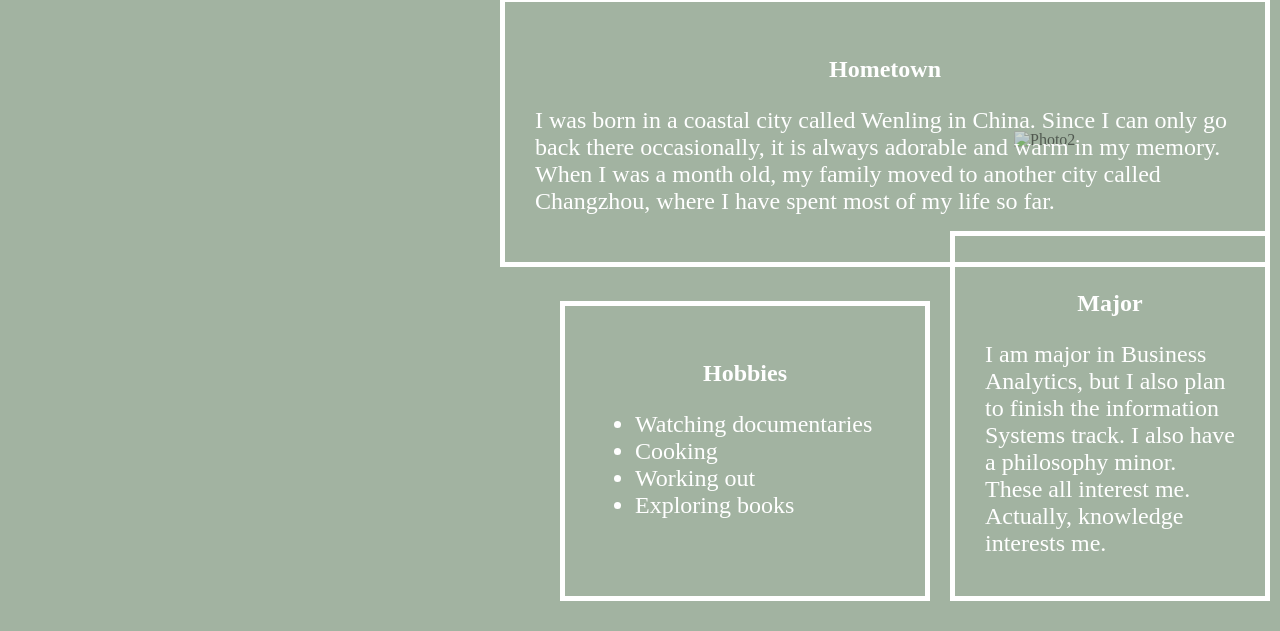
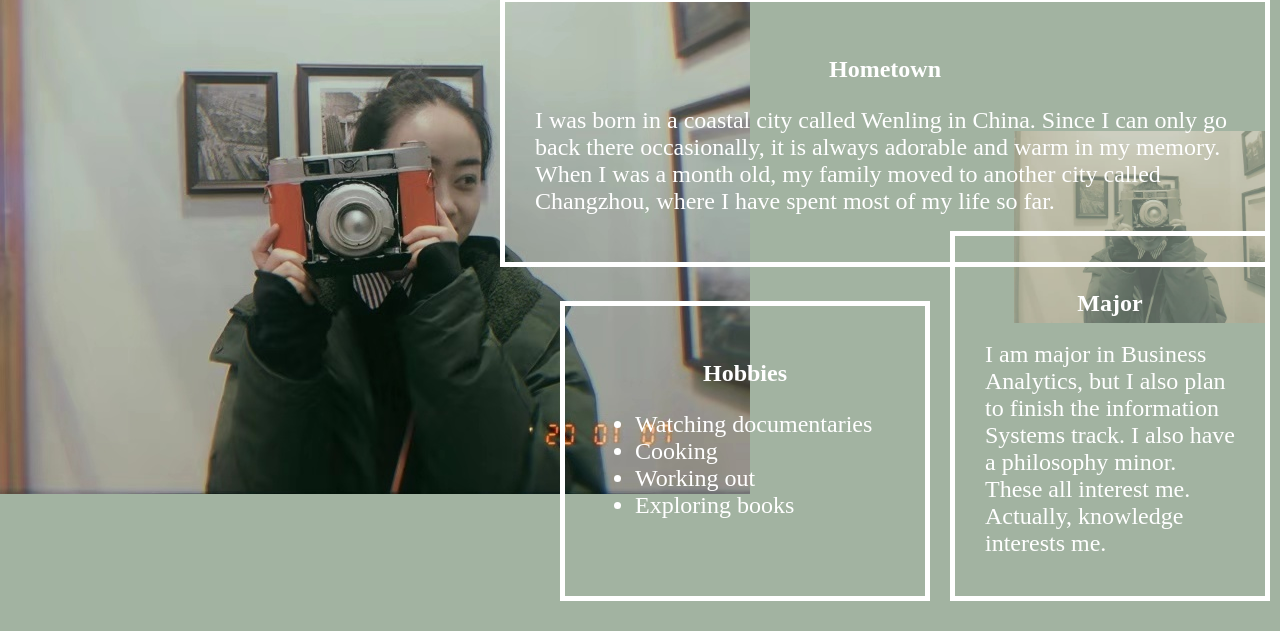
Before and after one commit to Lizhang97/MSCI3300_HW2, a plain HTML site: page index.html in a window 1280 px wide. Shown: the part 169-800 px from the top of the page. Drawn offline with Linux system fonts and the light colour scheme.

Commit message:
Change picture link

```diff
--- a/index.html
+++ b/index.html
@@ -22,8 +22,8 @@
       </header>
       <main>
         <section>
-          <img id="homepic" src="img/Photo1.jpeg" alt="Photo1">
-          <img id="pic" src="img/Photo2.jpeg" alt="Photo2">
+          <img id="homepic" src="photo1.jpeg" alt="Photo1">
+          <img id="pic" src="photo2.jpeg" alt="Photo2">
         </section>
         <section>
           <div class="city">
```
